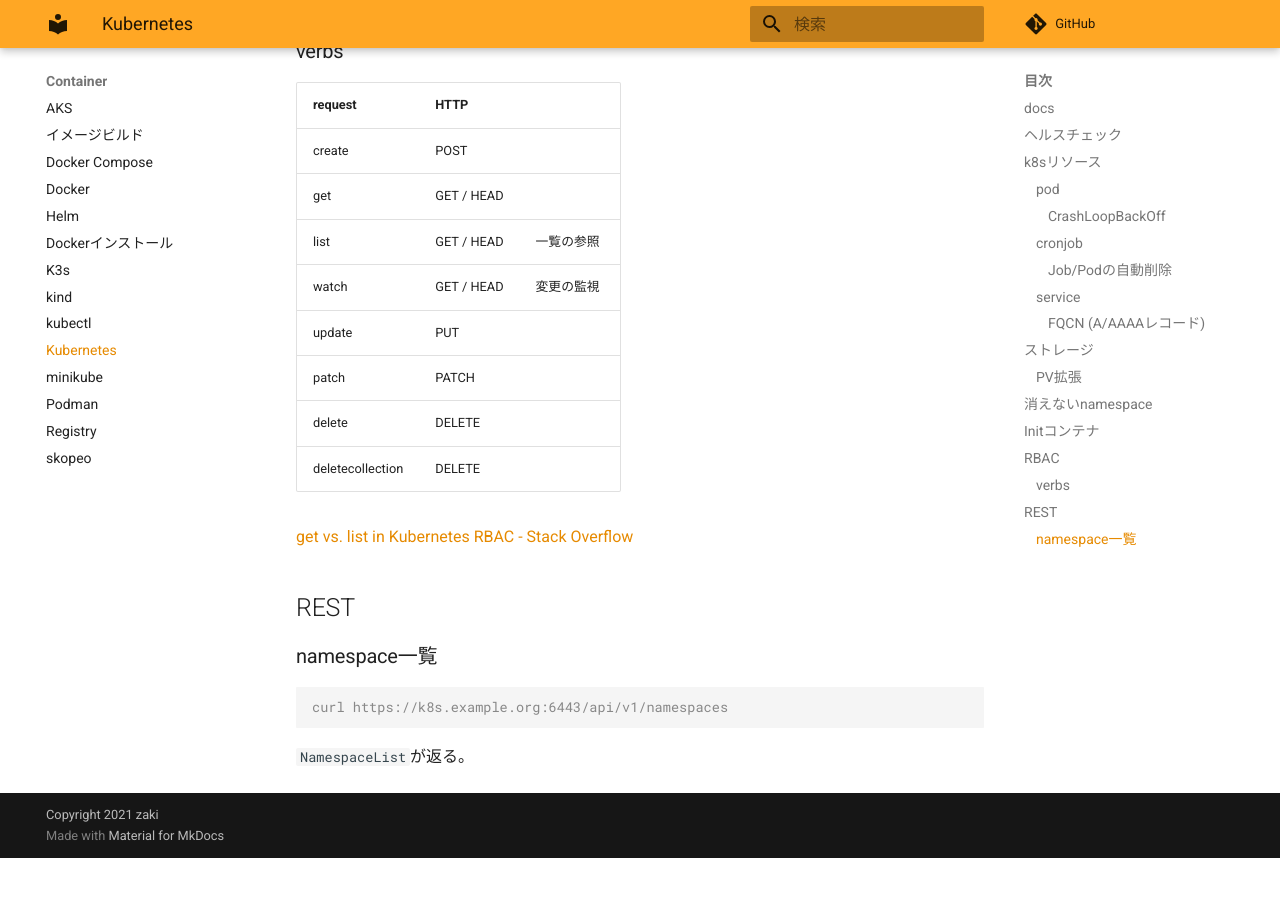
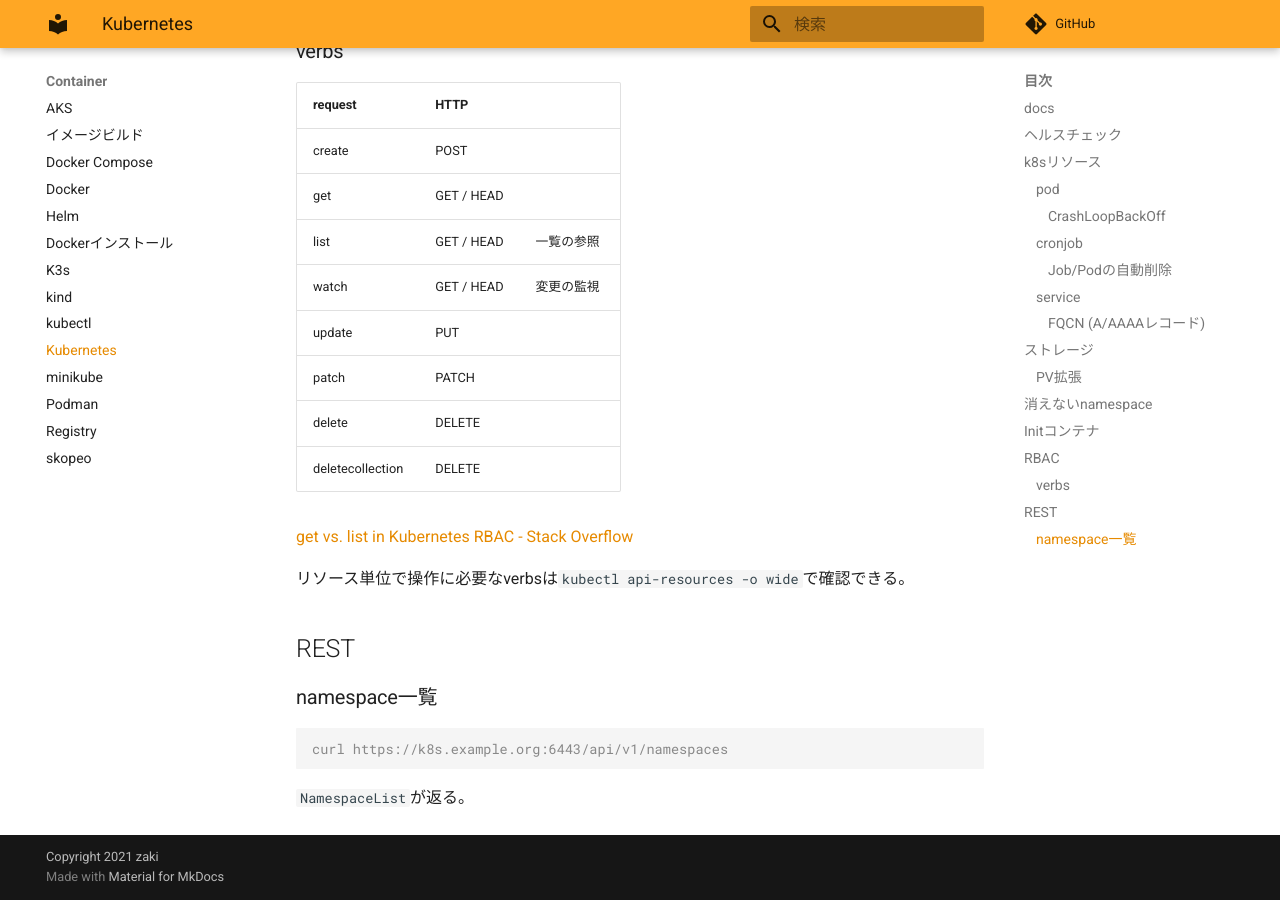
Before and after one commit to zaki-lknr/docs, an MkDocs documentation site: the page built from docs/Container/kubernetes.md, in a window 1280 px wide and 900 px high, scrolled down 3592 px. Built offline with MkDocs 1.6.1 and Material for MkDocs 9.7.7, drawn with Linux system fonts in a browser that asks for light colours; comment, search, counter and statistics services are not loaded; before the commit the page ends 4450 px from its top, so only the background shows below that.

Commit message:
add: container/kubernetes: rbac: verbs名の一覧確認

```diff
--- a/docs/Container/kubernetes.md
+++ b/docs/Container/kubernetes.md
@@ -170,6 +170,8 @@ kubectl get ns ${namespace} -o json | grep -v -- '"kubernetes"' | kubectl replac
 
 [get vs. list in Kubernetes RBAC - Stack Overflow](https://stackoverflow.com/questions/58159866/get-vs-list-in-kubernetes-rbac)
 
+リソース単位で操作に必要なverbsは`kubectl api-resources -o wide`で確認できる。
+
 ## REST
 
 ### namespace一覧
```
